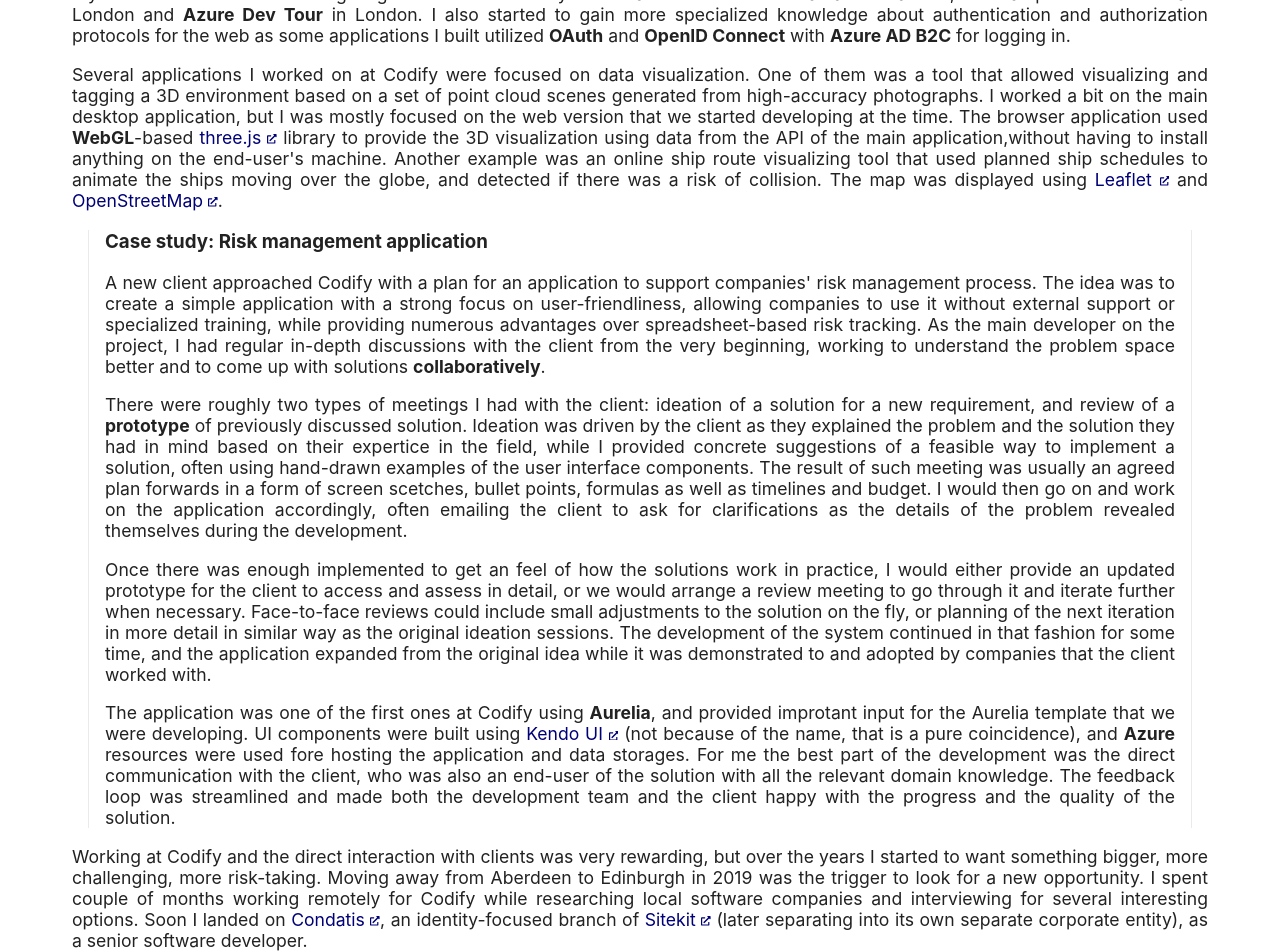
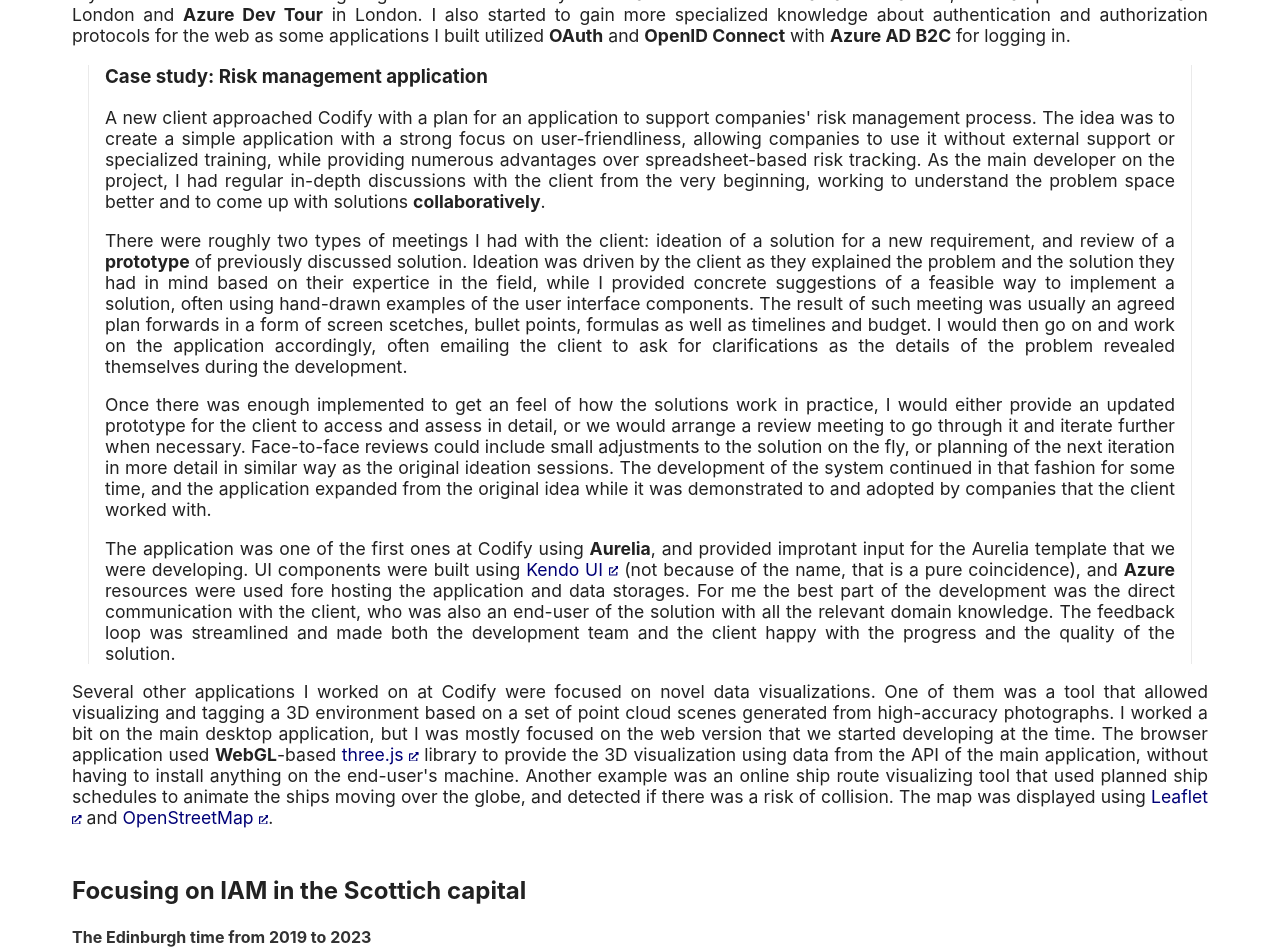
Before and after one commit to vuorinem/mikko.vuorinen.info, a Next.js app: page /history in a window 1280 px wide. Shown: the part 6520-7472 px from the top of the page. Built offline with nearby package versions, Linux system fonts and the light colour scheme; a web font is replaced by a local one.

Commit message:
Re-arrange sections in history

```diff
--- a/app/history/page.tsx
+++ b/app/history/page.tsx
@@ -202,9 +202,6 @@ export default function History() {
                 <p>
                     I spent over five years at Codify, which was all the time I lived in Aberdeen. The technologies used in earlier projects were mainly <b>WPF</b>, <b>WCF</b> and <b>ASP.NET MVC</b>, with <b>MSSQL</b> being the go-to database solution. After the first couple of years I started to crave for more web-focused projects, so I considered switching companies, but I was convinced to stay by getting responsibilities that were better fit for my interests and goals. I started looking into a <b>SPA</b> framework called <ExternalLink href="https://aurelia.io/">Aurelia</ExternalLink>, and eventually became a major force to drive the adaptation of modern web technologies by building necessary tooling and helping other developers, earning the title of Senior Software Engineer in 2017 to match the role. Our projects were also increasingly starting to utilize <b>Azure</b>, which was an extremely interesting set of services. My interest in modern technologies got boosted further by events and conferences I was able to attend, for example <b>NDC</b> in Oslo and London and <b>Azure Dev Tour</b> in London. I also started to gain more specialized knowledge about authentication and authorization protocols for the web as some applications I built utilized <b>OAuth</b> and <b>OpenID Connect</b> with <b>Azure AD B2C</b> for logging in.
                 </p>
-                <p>
-                    Several applications I worked on at Codify were focused on data visualization. One of them was a tool that allowed visualizing and tagging a 3D environment based on a set of point cloud scenes generated from high-accuracy photographs. I worked a bit on the main desktop application, but I was mostly focused on the web version that we started developing at the time. The browser application used <b>WebGL</b>-based <ExternalLink href="https://threejs.org/">three.js</ExternalLink> library to provide the 3D visualization using data from the API of the main application,without having to install anything on the end-user&apos;s machine. Another example was an online ship route visualizing tool that used planned ship schedules to animate the ships moving over the globe, and detected if there was a risk of collision. The map was displayed using <ExternalLink href="https://leafletjs.com/">Leaflet</ExternalLink> and <ExternalLink href="https://www.openstreetmap.org/">OpenStreetMap</ExternalLink>.
-                </p>
             </section>
 
             <section className={styles.caseStudy}>
@@ -225,6 +222,14 @@ export default function History() {
 
             <section>
                 <p>
+                    Several other applications I worked on at Codify were focused on novel data visualizations. One of them was a tool that allowed visualizing and tagging a 3D environment based on a set of point cloud scenes generated from high-accuracy photographs. I worked a bit on the main desktop application, but I was mostly focused on the web version that we started developing at the time. The browser application used <b>WebGL</b>-based <ExternalLink href="https://threejs.org/">three.js</ExternalLink> library to provide the 3D visualization using data from the API of the main application, without having to install anything on the end-user&apos;s machine. Another example was an online ship route visualizing tool that used planned ship schedules to animate the ships moving over the globe, and detected if there was a risk of collision. The map was displayed using <ExternalLink href="https://leafletjs.com/">Leaflet</ExternalLink> and <ExternalLink href="https://www.openstreetmap.org/">OpenStreetMap</ExternalLink>.
+                </p>
+            </section>
+
+            <section>
+                <h2>Focusing on IAM in the Scottich capital</h2>
+                <h4>The Edinburgh time from 2019 to 2023</h4>
+                <p>
                     Working at Codify and the direct interaction with clients was very rewarding, but over the years I started to want something bigger, more challenging, more risk-taking. Moving away from Aberdeen to Edinburgh in 2019 was the trigger to look for a new opportunity. I spent couple of months working remotely for Codify while researching local software companies and interviewing for several interesting options. Soon I landed on <ExternalLink href="https://condatis.com/">Condatis</ExternalLink>, an identity-focused branch of <ExternalLink href="https://sitekit.co.uk/">Sitekit</ExternalLink> (later separating into its own separate corporate entity), as a senior software developer.
                 </p>
             </section>
```
